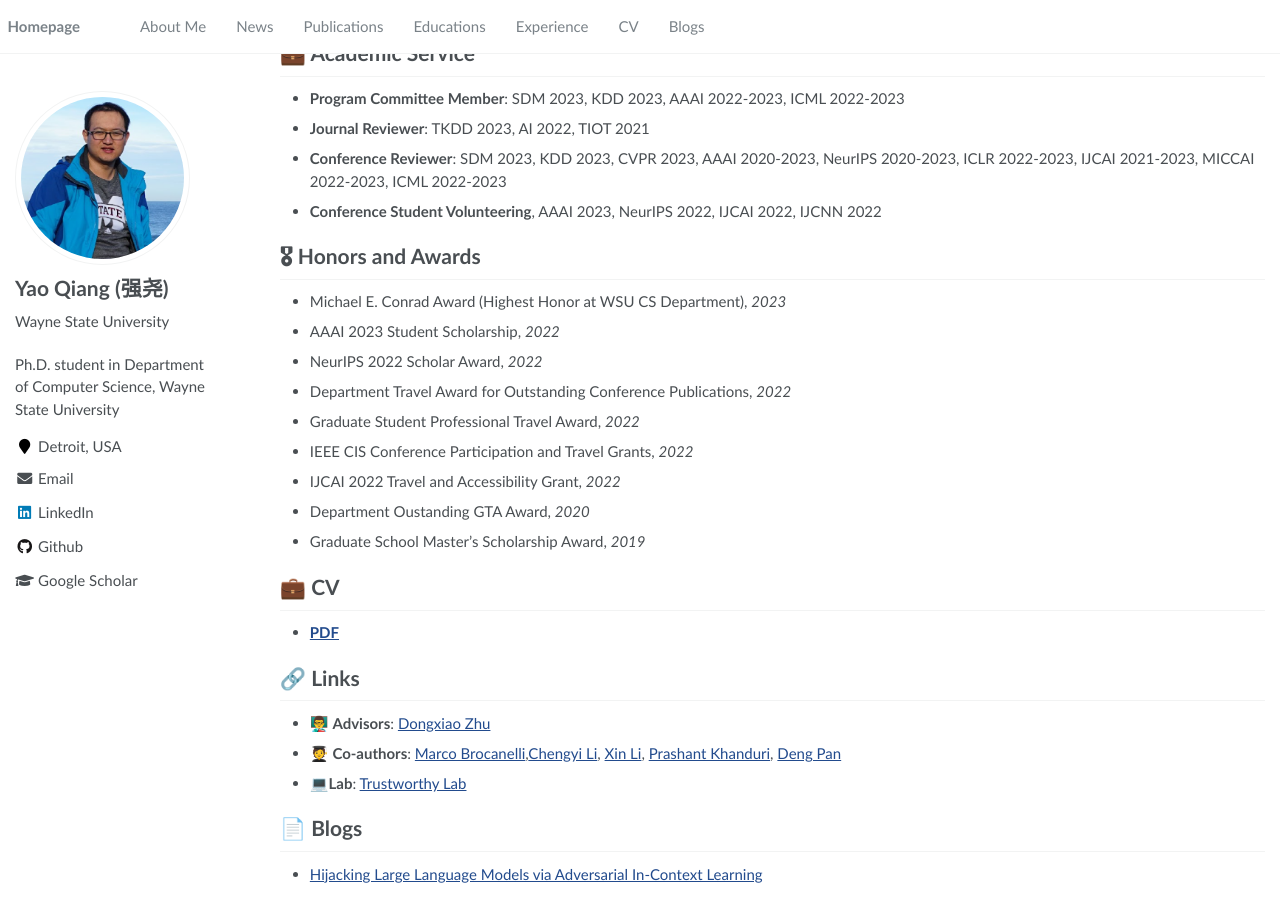
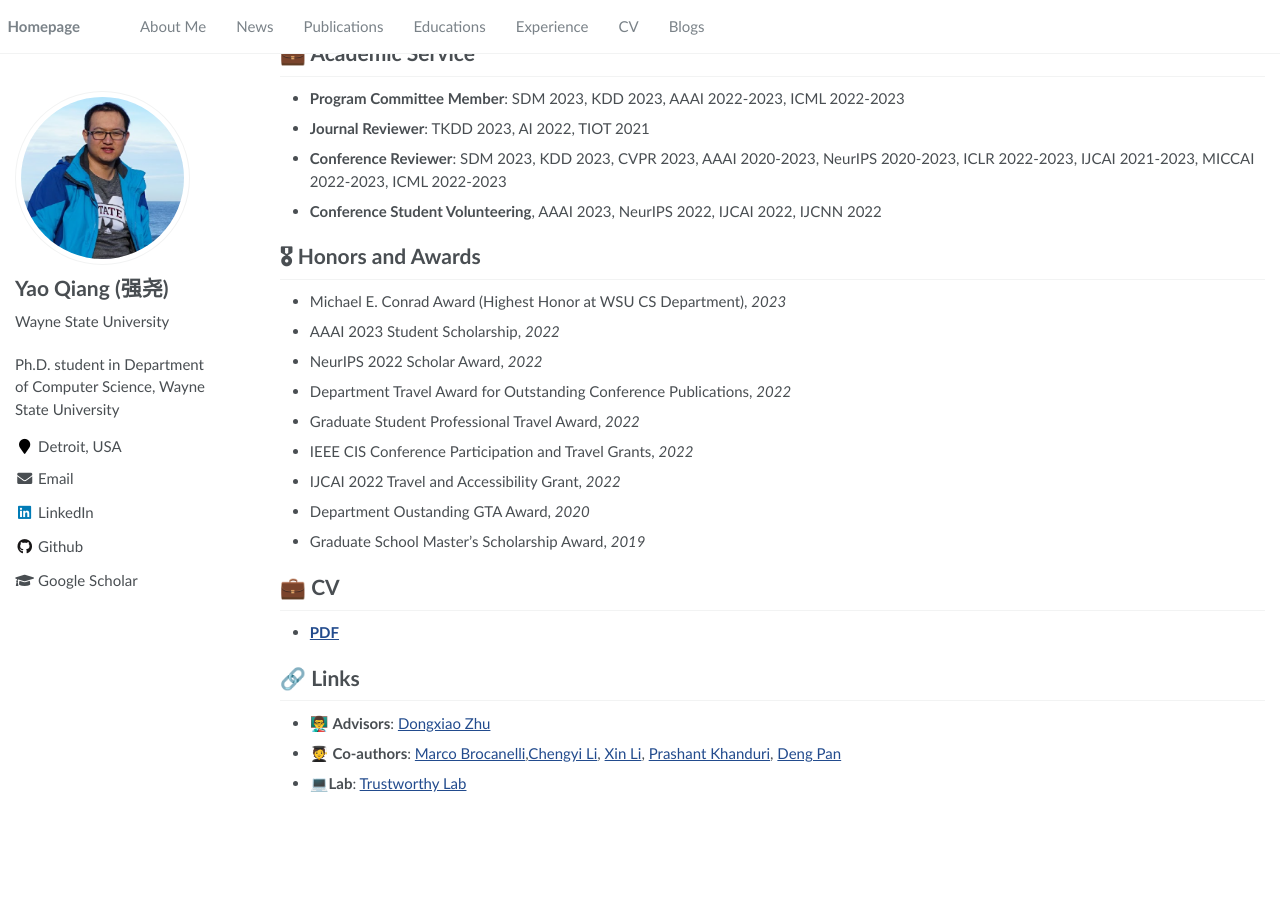
Before and after one commit to qiangyao1988/qiangyao1988.github.io, a Jekyll site: the page built from _pages/about.md, in a window 1280 px wide and 900 px high, scrolled down 2397 px. Built offline with Jekyll 4.4.1, drawn with Linux system fonts in a browser that asks for light colours; after the commit the page ends 3206 px from its top, so only the background shows below that.

Commit message:
Update about.md

```diff
--- a/_pages/about.md
+++ b/_pages/about.md
@@ -111,7 +111,3 @@ Design and Analysis of Algorithms (Graduate Level), CSC 7825 Machine Learning (G
 - 👨‍🏫 **Advisors**: [Dongxiao Zhu](https://dongxiaozhu.github.io/)
 - 🧑‍🎓 **Co-authors**: [Marco Brocanelli](),[Chengyi Li](), [Xin Li](), [Prashant Khanduri](), [Deng Pan]()
 - 💻**Lab**: [Trustworthy Lab](https://sites.google.com/view/mlpa/mainpage)
-
-
-# 📄 Blogs
-- [Hijacking Large Language Models via Adversarial In-Context Learning](https://qiangyao1988.github.io/posts/2023-12-08-hijack-llm/)
```
